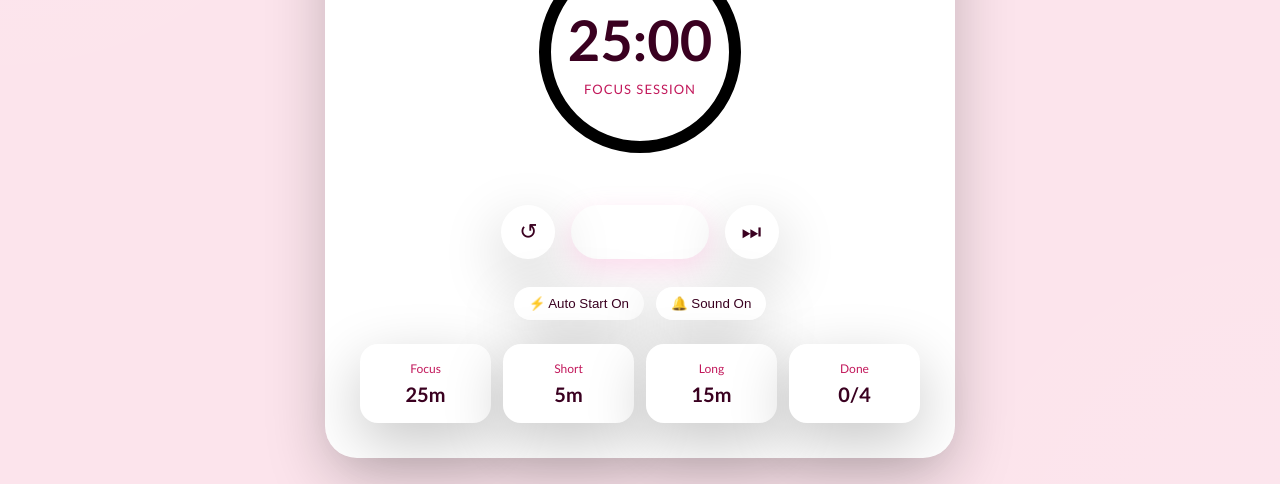
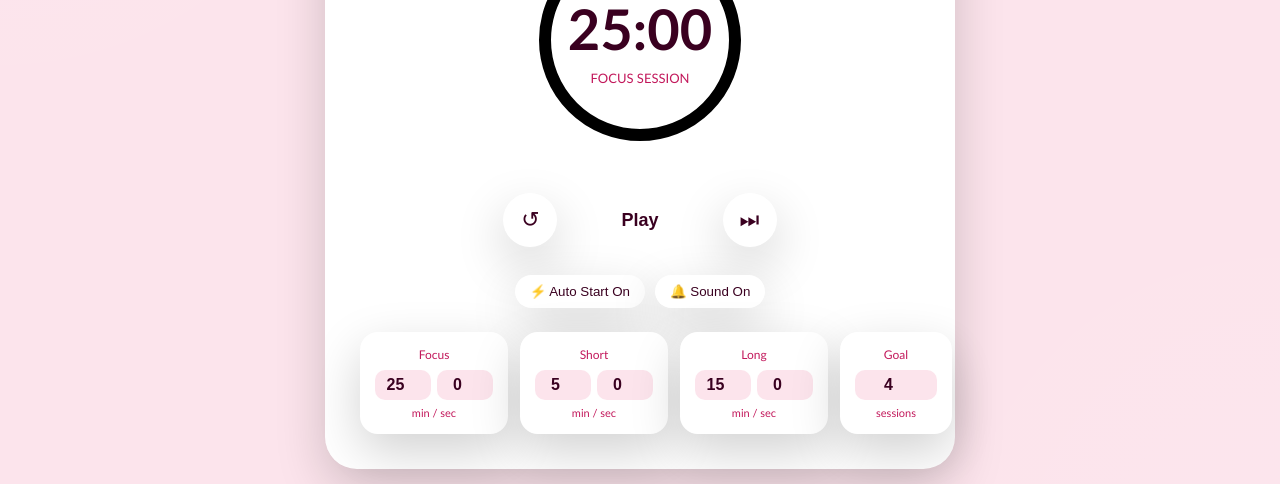
Before and after one commit to andu-rgb/StudyFlow, a React (Vite) app in the folder client/: page /pomodoro in a window 1280 px wide. Shown: the part 352-836 px from the top of the page. Built offline with nearby package versions, Linux system fonts and the light colour scheme; no server answers; sample sign-in values are in the browser's storage.

Commit message:
pomo fix

```diff
--- a/client/src/pages/Pomodoro.tsx
+++ b/client/src/pages/Pomodoro.tsx
@@ -13,35 +13,35 @@ const LABELS = {
 const RADIUS = 95;
 const CIRC = 2 * Math.PI * RADIUS;
 
-function formatTime(s: number) {
-  const min = Math.floor(s / 60);
-  const sec = s % 60;
-  return `${String(min).padStart(2, "0")}:${String(sec).padStart(2, "0")}`;
+function formatTime(totalSeconds: number) {
+  const mins = Math.floor(totalSeconds / 60);
+  const secs = totalSeconds % 60;
+  return `${String(mins).padStart(2, "0")}:${String(secs).padStart(2, "0")}`;
+}
+
+function toSeconds(mins: number, secs: number) {
+  return mins * 60 + secs;
 }
 
 export default function Pomodoro() {
   /* SETTINGS */
-  const [focusMins, setFocusMins] = useState(
-    () => Number(localStorage.getItem("focusMins")) || 25
-  );
-  const [shortMins, setShortMins] = useState(
-    () => Number(localStorage.getItem("shortMins")) || 5
-  );
-  const [longMins, setLongMins] = useState(
-    () => Number(localStorage.getItem("longMins")) || 15
-  );
+  const [focusMin, setFocusMin] = useState(() => Number(localStorage.getItem("focusMin")) || 25);
+  const [focusSec, setFocusSec] = useState(() => Number(localStorage.getItem("focusSec")) || 0);
+
+  const [shortMin, setShortMin] = useState(() => Number(localStorage.getItem("shortMin")) || 5);
+  const [shortSec, setShortSec] = useState(() => Number(localStorage.getItem("shortSec")) || 0);
+
+  const [longMin, setLongMin] = useState(() => Number(localStorage.getItem("longMin")) || 15);
+  const [longSec, setLongSec] = useState(() => Number(localStorage.getItem("longSec")) || 0);
+
   const [sessionsGoal, setSessionsGoal] = useState(
     () => Number(localStorage.getItem("sessionsGoal")) || 4
   );
 
   /* TIMER */
-  const [mode, setMode] = useState<Mode>("focus");
-  const [running, setRunning] = useState(false);
-  const [completed, setCompleted] = useState(0);
-
-  const focusTime = focusMins * 60;
-  const shortTime = shortMins * 60;
-  const longTime = longMins * 60;
+  const focusTime = toSeconds(focusMin, focusSec);
+  const shortTime = toSeconds(shortMin, shortSec);
+  const longTime = toSeconds(longMin, longSec);
 
   const MODES = {
     focus: focusTime,
@@ -49,9 +49,11 @@ export default function Pomodoro() {
     long: longTime,
   };
 
+  const [mode, setMode] = useState<Mode>("focus");
   const [remaining, setRemaining] = useState(focusTime);
+  const [running, setRunning] = useState(false);
+  const [completed, setCompleted] = useState(0);
 
-  /* UI */
   const [autoStart, setAutoStart] = useState(true);
   const [soundOn, setSoundOn] = useState(true);
 
@@ -67,17 +69,27 @@ export default function Pomodoro() {
     audioRef.current = audio;
   }, []);
 
-  /* SAVE SETTINGS */
+  /* SAVE */
   useEffect(() => {
-    localStorage.setItem("focusMins", String(focusMins));
-    localStorage.setItem("shortMins", String(shortMins));
-    localStorage.setItem("longMins", String(longMins));
+    localStorage.setItem("focusMin", String(focusMin));
+    localStorage.setItem("focusSec", String(focusSec));
+    localStorage.setItem("shortMin", String(shortMin));
+    localStorage.setItem("shortSec", String(shortSec));
+    localStorage.setItem("longMin", String(longMin));
+    localStorage.setItem("longSec", String(longSec));
     localStorage.setItem("sessionsGoal", String(sessionsGoal));
-  }, [focusMins, shortMins, longMins, sessionsGoal]);
+  }, [
+    focusMin,
+    focusSec,
+    shortMin,
+    shortSec,
+    longMin,
+    longSec,
+    sessionsGoal,
+  ]);
 
   const total = MODES[mode];
 
-  /* SWITCH MODE */
   function switchMode(next: Mode) {
     if (timerRef.current) clearInterval(timerRef.current);
     setRunning(false);
@@ -85,7 +97,6 @@ export default function Pomodoro() {
     setRemaining(MODES[next]);
   }
 
-  /* NEXT MODE */
   async function nextMode() {
     if (soundOn && audioRef.current) {
       try {
@@ -106,9 +117,7 @@ export default function Pomodoro() {
         });
       }
 
-      const next =
-        nextCompleted % sessionsGoal === 0 ? "long" : "short";
-
+      const next = nextCompleted % sessionsGoal === 0 ? "long" : "short";
       setMode(next);
       setRemaining(MODES[next]);
       if (autoStart) setRunning(true);
@@ -140,32 +149,24 @@ export default function Pomodoro() {
     };
   }, [running, mode, completed]);
 
-  /* KEYBOARD SHORTCUTS */
+  /* Update remaining when settings change */
   useEffect(() => {
-    function handle(e: KeyboardEvent) {
-      if (e.code === "Space") {
-        e.preventDefault();
-        setRunning((r) => !r);
-      }
-      if (e.key === "r") {
-        setRunning(false);
-        setRemaining(total);
-      }
-      if (e.key === "n") {
-        nextMode();
-      }
-    }
-
-    window.addEventListener("keydown", handle);
-    return () => window.removeEventListener("keydown", handle);
-  }, [total, mode, completed]);
+    if (!running) setRemaining(MODES[mode]);
+  }, [
+    focusMin,
+    focusSec,
+    shortMin,
+    shortSec,
+    longMin,
+    longSec,
+  ]);
 
   const progress = CIRC * (1 - remaining / total);
 
   const glass = {
     background: "var(--card)",
     border: "1px solid rgba(255,255,255,0.08)",
-    boxShadow: "0 20px 60px rgba(0,0,0,0.22)",
+    boxShadow: "0 18px 50px rgba(0,0,0,0.18)",
     backdropFilter: "blur(18px)",
   };
 
@@ -180,13 +181,17 @@ export default function Pomodoro() {
     ...glass,
   };
 
-  const accent = {
-    background:
-      "linear-gradient(135deg,var(--accent1),var(--accent2))",
-    color: "white",
+  const inputStyle = {
+    width: "44px",
+    textAlign: "center" as const,
     border: "none",
-    cursor: "pointer",
+    outline: "none",
+    borderRadius: "10px",
+    background: "var(--bg)",
+    color: "var(--text)",
+    padding: "6px",
     fontWeight: 700,
+    fontSize: "16px",
   };
 
   return (
@@ -202,34 +207,14 @@ export default function Pomodoro() {
         justifyContent: "center",
         alignItems: "center",
         padding: "2rem",
-        position: "relative",
-        overflow: "hidden",
       }}
     >
-      {/* Floating Glow */}
-      <div
-        style={{
-          position: "absolute",
-          width: 420,
-          height: 420,
-          borderRadius: "50%",
-          background:
-            "linear-gradient(135deg,var(--accent1),var(--accent2))",
-          filter: "blur(130px)",
-          opacity: 0.14,
-          top: -120,
-          left: -100,
-        }}
-      />
-
       <div
         style={{
           width: "100%",
           maxWidth: 560,
           padding: 34,
           borderRadius: 32,
-          position: "relative",
-          zIndex: 2,
           ...glass,
         }}
       >
@@ -268,14 +253,8 @@ export default function Pomodoro() {
           ))}
         </div>
 
-        {/* Circle */}
-        <div
-          style={{
-            display: "flex",
-            justifyContent: "center",
-            marginBottom: 28,
-          }}
-        >
+        {/* Timer Circle */}
+        <div style={{ display: "flex", justifyContent: "center", marginBottom: 28 }}>
           <div style={{ position: "relative", width: 250, height: 250 }}>
             <svg
               width="250"
@@ -291,6 +270,7 @@ export default function Pomodoro() {
                 stroke="rgba(255,255,255,0.08)"
                 strokeWidth="12"
               />
+
               <circle
                 cx="125"
                 cy="125"
@@ -322,24 +302,11 @@ export default function Pomodoro() {
                 alignItems: "center",
               }}
             >
-              <div
-                style={{
-                  fontSize: 56,
-                  fontWeight: 800,
-                  color: "var(--text)",
-                }}
-              >
+              <div style={{ fontSize: 56, fontWeight: 800, color: "var(--text)" }}>
                 {formatTime(remaining)}
               </div>
 
-              <div
-                style={{
-                  marginTop: 8,
-                  fontSize: 13,
-                  color: "var(--text2)",
-                  letterSpacing: 1,
-                }}
-              >
+              <div style={{ fontSize: 13, color: "var(--text2)", marginTop: 8 }}>
                 {LABELS[mode]}
               </div>
             </div>
@@ -366,23 +333,20 @@ export default function Pomodoro() {
           </button>
 
           <button
-            onClick={() => {
-              audioRef.current?.play().then(() => {
-                audioRef.current!.pause();
-                audioRef.current!.currentTime = 0;
-              }).catch(() => {});
-              setRunning((r) => !r);
-            }}
+            onClick={() => setRunning((r) => !r)}
             style={{
               padding: "14px 48px",
               borderRadius: 999,
+              border: "none",
+              cursor: "pointer",
               fontSize: 18,
-              ...accent,
-              boxShadow:
-                "0 10px 28px rgba(244,114,182,0.25)",
+              fontWeight: 700,
+              background:
+                "linear-gradient(135deg,var(--accent1),var(--accent2))",
+              color: "var(--buttonText)",
             }}
           >
-            {running ? "Pause" : "Start"}
+            {running ? "Pause" : "Play"}
           </button>
 
           <button style={smallBtn} onClick={nextMode}>
@@ -395,7 +359,7 @@ export default function Pomodoro() {
           style={{
             display: "flex",
             justifyContent: "center",
-            gap: 12,
+            gap: 10,
             marginBottom: 24,
             flexWrap: "wrap",
           }}
@@ -429,7 +393,7 @@ export default function Pomodoro() {
           </button>
         </div>
 
-        {/* Stats */}
+        {/* Editors */}
         <div
           style={{
             display: "grid",
@@ -438,40 +402,82 @@ export default function Pomodoro() {
           }}
         >
           {[
-            ["Focus", `${focusMins}m`],
-            ["Short", `${shortMins}m`],
-            ["Long", `${longMins}m`],
-            ["Done", `${completed}/${sessionsGoal}`],
-          ].map(([label, val]) => (
+            ["Focus", focusMin, focusSec, setFocusMin, setFocusSec],
+            ["Short", shortMin, shortSec, setShortMin, setShortSec],
+            ["Long", longMin, longSec, setLongMin, setLongSec],
+          ].map(([label, mins, secs, setMin, setSec]: any) => (
             <div
               key={label}
               style={{
-                padding: 16,
+                padding: 14,
                 borderRadius: 18,
                 textAlign: "center",
                 ...glass,
               }}
             >
+              <div style={{ fontSize: 12, color: "var(--text2)" }}>
+                {label}
+              </div>
+
               <div
                 style={{
-                  fontSize: 12,
-                  color: "var(--text2)",
-                  marginBottom: 6,
+                  display: "flex",
+                  justifyContent: "center",
+                  gap: 6,
+                  marginTop: 8,
                 }}
               >
-                {label}
+                <input
+                  type="number"
+                  min="0"
+                  value={mins}
+                  onChange={(e) => setMin(Number(e.target.value))}
+                  style={inputStyle}
+                />
+
+                <input
+                  type="number"
+                  min="0"
+                  max="59"
+                  value={secs}
+                  onChange={(e) => setSec(Math.min(59, Number(e.target.value)))}
+                  style={inputStyle}
+                />
               </div>
-              <div
-                style={{
-                  color: "var(--text)",
-                  fontWeight: 800,
-                  fontSize: 20,
-                }}
-              >
-                {val}
+
+              <div style={{ fontSize: 11, color: "var(--text2)", marginTop: 6 }}>
+                min / sec
               </div>
             </div>
           ))}
+
+          {/* Goal */}
+          <div
+            style={{
+              padding: 14,
+              borderRadius: 18,
+              textAlign: "center",
+              ...glass,
+            }}
+          >
+            <div style={{ fontSize: 12, color: "var(--text2)" }}>Goal</div>
+
+            <input
+              type="number"
+              min="1"
+              value={sessionsGoal}
+              onChange={(e) => setSessionsGoal(Number(e.target.value))}
+              style={{
+                ...inputStyle,
+                width: "70px",
+                marginTop: "8px",
+              }}
+            />
+
+            <div style={{ fontSize: 11, color: "var(--text2)", marginTop: 6 }}>
+              sessions
+            </div>
+          </div>
         </div>
       </div>
     </div>
```
Also changed, not shown: client/src/App.css (+60 -9 lines).
